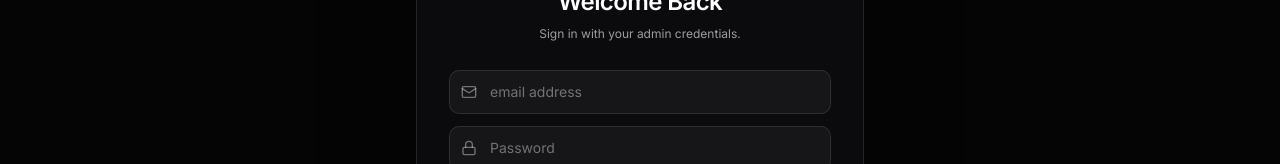
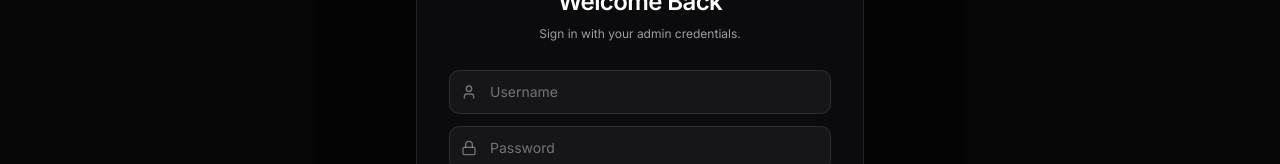
Before and after one commit to etikem/FreshBooks-GPSWOX-frontend, a Next.js app: page /login in a window 1280 px wide. Shown: the part 310-474 px from the top of the page. Built offline with nearby package versions, Linux system fonts and the light colour scheme.

Commit message:
change admin_email to admin_username

```diff
--- a/app/login/page.tsx
+++ b/app/login/page.tsx
@@ -2,12 +2,12 @@
 
 import { useState } from 'react';
 import { useRouter } from 'next/navigation';
-import { Mail, Lock, AlertTriangle } from 'lucide-react';
+import { User, Lock, AlertTriangle } from 'lucide-react';
 import { api, setToken } from '@/lib/api';
 
 export default function LoginPage() {
   const router = useRouter();
-  const [email, setEmail] = useState('');
+  const [username, setUsername] = useState('');
   const [password, setPassword] = useState('');
   const [err, setErr] = useState<string | null>(null);
   const [busy, setBusy] = useState(false);
@@ -19,7 +19,7 @@ export default function LoginPage() {
     try {
       const { token } = await api<{ token: string }>('/login', {
         method: 'POST',
-        body: JSON.stringify({ email, password }),
+        body: JSON.stringify({ username, password }),
       });
       setToken(token);
       router.replace('/dashboard');
@@ -49,11 +49,11 @@ export default function LoginPage() {
 
           <form onSubmit={onSubmit} className="mt-7 space-y-3">
             <InputField
-              icon={<Mail className="size-4" />}
-              type="email"
-              placeholder="email address"
-              value={email}
-              onChange={(v) => setEmail(v)}
+              icon={<User className="size-4" />}
+              type="text"
+              placeholder="Username"
+              value={username}
+              onChange={(v) => setUsername(v)}
               autoComplete="username"
             />
             <InputField
```
